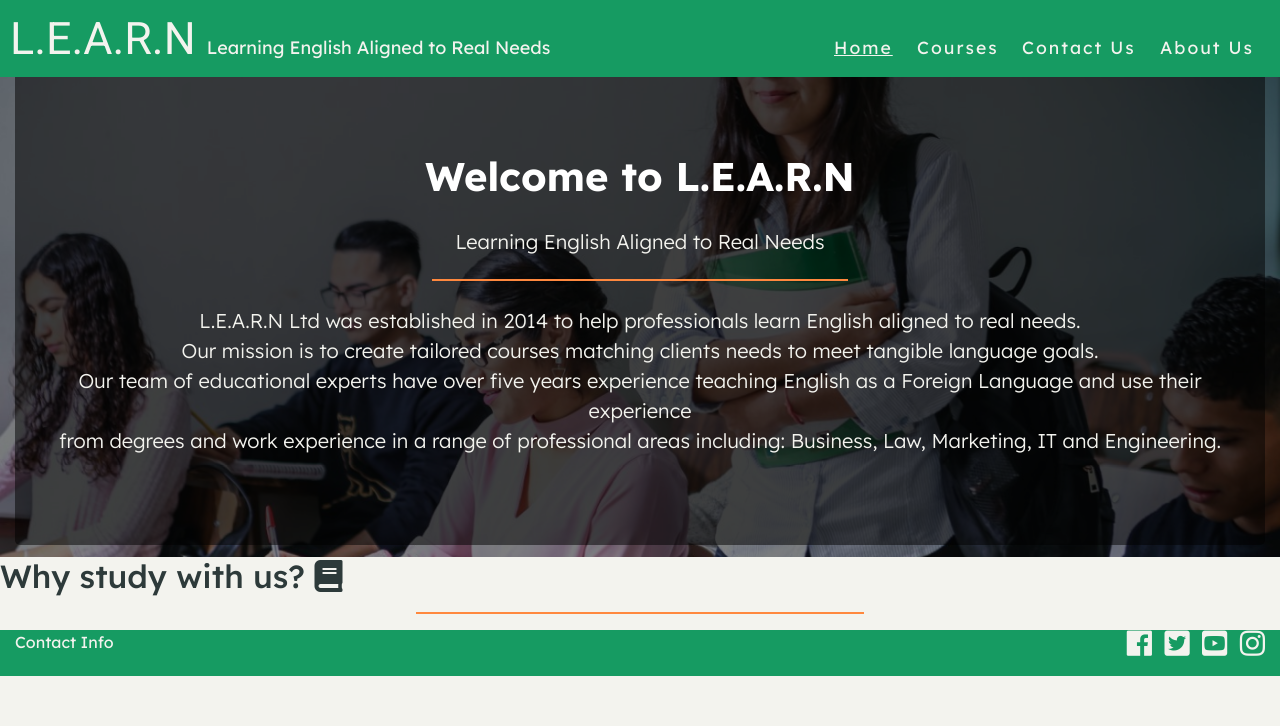
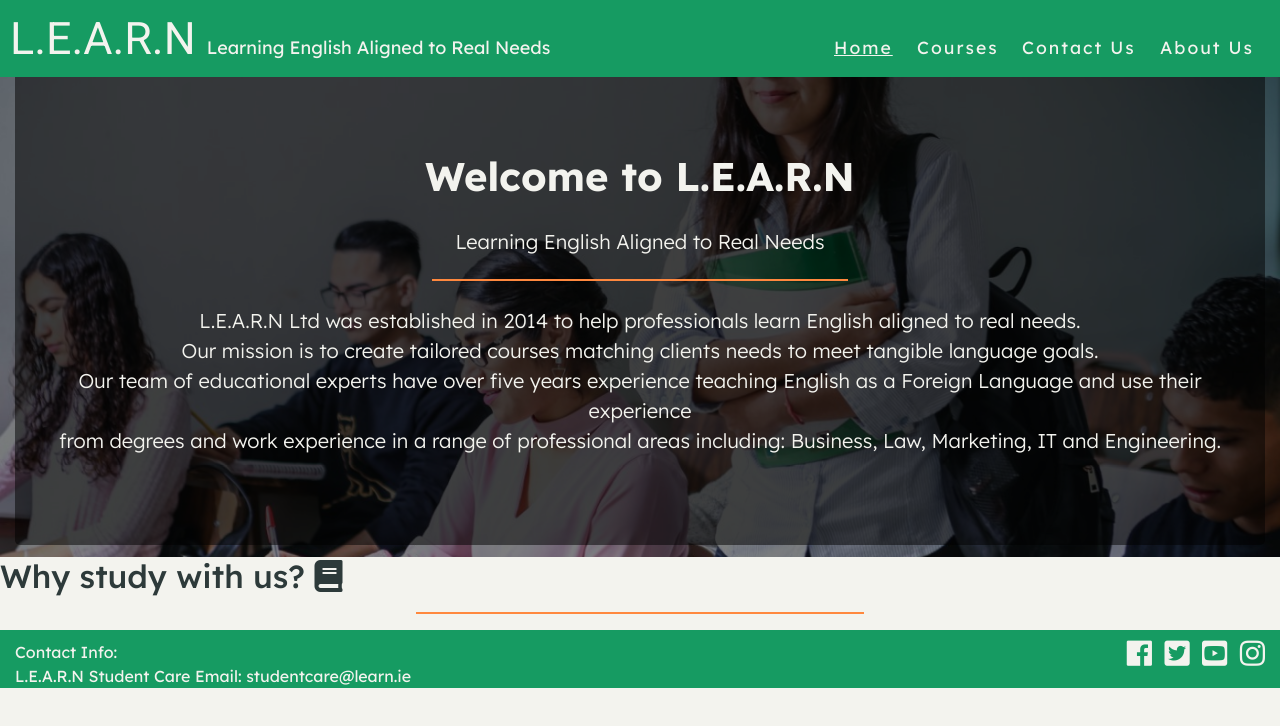
Before and after one commit to KevAndrews/Milestone_Project_1, a plain HTML site: page index.html in a window 1280 px wide. Drawn offline with nearby package versions, Linux system fonts and the light colour scheme.

Commit message:
Updated Footer styles and information, updated the colour on Hover

```diff
--- a/assets/css/style.css
+++ b/assets/css/style.css
@@ -71,7 +71,7 @@ body{
 
 /* Hover.css from https://ianlunn.github.io/Hover */
 .hvr-sweep-to-right:before{
-    background-color: rgba(170, 213, 118, 0.2);
+    background-color: #FF883E;
 }
 
 
@@ -79,11 +79,24 @@ body{
 footer{
     background-color: #169B62;
     color: #f3f3ee;
+    padding-top: 10px;
 }
 
 footer i{
     color: #f3f3ee;
     font-size: 180%;
+}
+
+footer i:hover{
+    color: #FF883E;
+}
+
+.contactInfo a{
+    color: #f3f3ee;
+}
+
+.contactInfo a:hover{
+    color: #FF883E;
 }
 
 .right{
@@ -109,6 +122,10 @@ footer i{
 .events h2{
 	color: #f3f3ee;
 }
+
+
+
+/* Jumbotron and Hero Image section, Code from the Whiskey Drop CSS  */
 
 .callout-container {
     height: 60vh;
@@ -136,17 +153,14 @@ footer i{
     background-color: rgba(0, 0, 0, 0.5);
 }
 
-/* Jumbotron */
-
 .jumbotron {
     background-color: rgba(0, 0, 0, 0.5);
 }
 
 .jumbotron h1 {
-    color: white;
+    color: #f3f3ee;
     font-weight: bold;
     margin: 30px 0px;
-    color: white;
 }
 
 .jumbotron .lead {
--- a/index.html
+++ b/index.html
@@ -101,8 +101,10 @@
         </section>-->
         <footer>
             <div class="row greenlt">
-                <div class="col-md-8 col-sm-12">
-                    Contact Info
+                <div class="col-md-8 col-sm-12 contactInfo">
+                    Contact Info:
+                    <br>
+                    L.E.A.R.N Student Care Email: <a href="mailto:studentcare@learn.ie">studentcare@learn.ie</a>
                 </div>
                 <div class="col-md-4 col-sm-12">
                     <ul class="list-inline right">
```
